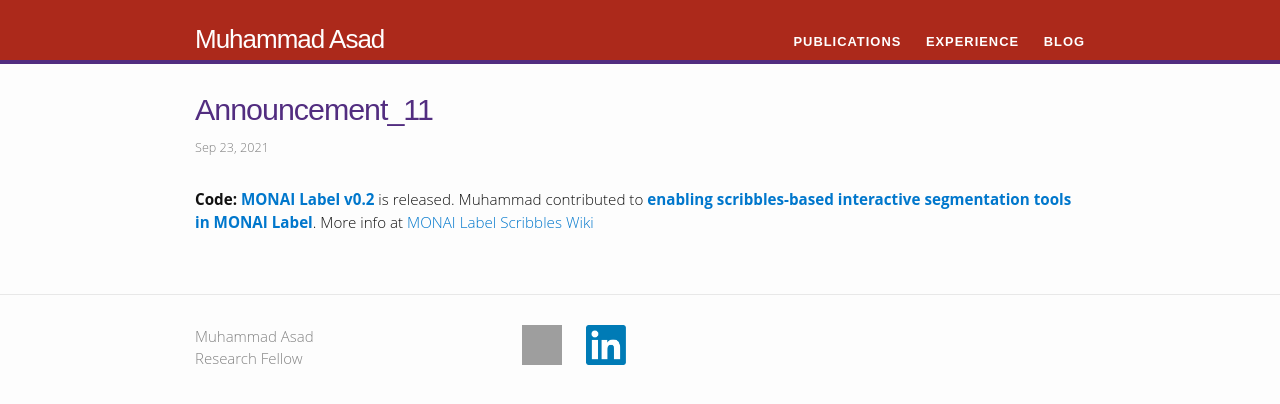
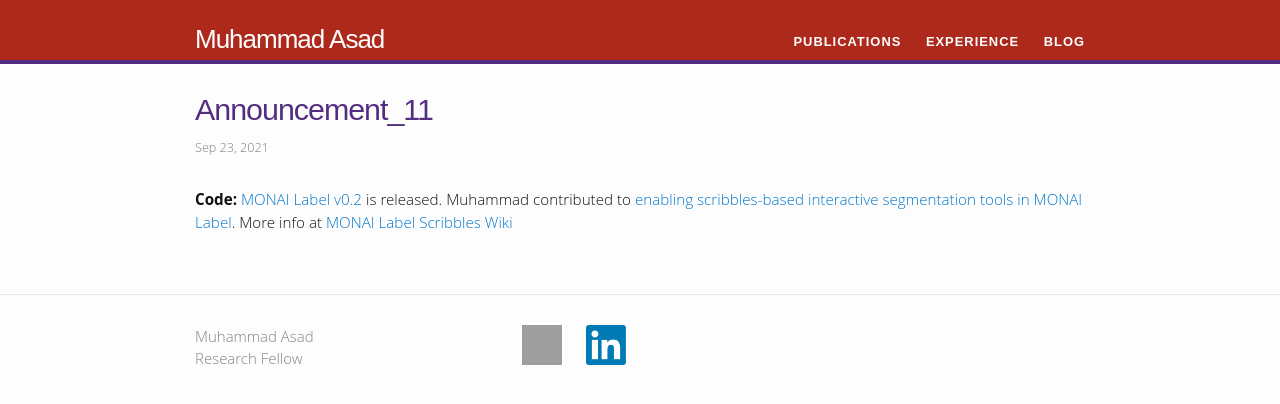
Before and after one commit to masadcv/masadcv.github.io, a Jekyll site: the page built from _news/announcement_11.md, in a window 1280 px wide. Shown: the top 404 px of the page. Built offline with Jekyll 4.4.1, drawn with Linux system fonts in a browser that asks for light colours; grey boxes are pictures that could not be loaded.

Commit message:
fixed type in latest announcement
Signed-off-by: masadcv <muhammad.asad@kcl.ac.uk>

```diff
--- a/_news/announcement_11.md
+++ b/_news/announcement_11.md
@@ -4,4 +4,4 @@
 inline: true
 ---
 
-<b style="font-weight: bold;">Code:</b> <a href="https://github.com/Project-MONAI/MONAILabel" target="_blank" style="font-weight: bold;">MONAI Label v0.2</a> is released. Muhammad contributed to <a href="https://www.youtube.com/watch?v=kVGf5QQxSfc" target="_blank" style="font-weight: bold;">enabling scribbles-based interactive segmentation tools in MONAI Label</a>. More info at <a href="hhttps://github.com/Project-MONAI/MONAILabel/wiki/Scribbles" target="_blank">MONAI Label Scribbles Wiki</a>
+<b style="font-weight: bold;">Code:</b> <a href="https://github.com/Project-MONAI/MONAILabel" target="_blank">MONAI Label v0.2</a> is released. Muhammad contributed to <a href="https://www.youtube.com/watch?v=kVGf5QQxSfc" target="_blank">enabling scribbles-based interactive segmentation tools in MONAI Label</a>. More info at <a href="https://github.com/Project-MONAI/MONAILabel/wiki/Scribbles" target="_blank">MONAI Label Scribbles Wiki</a>
```
